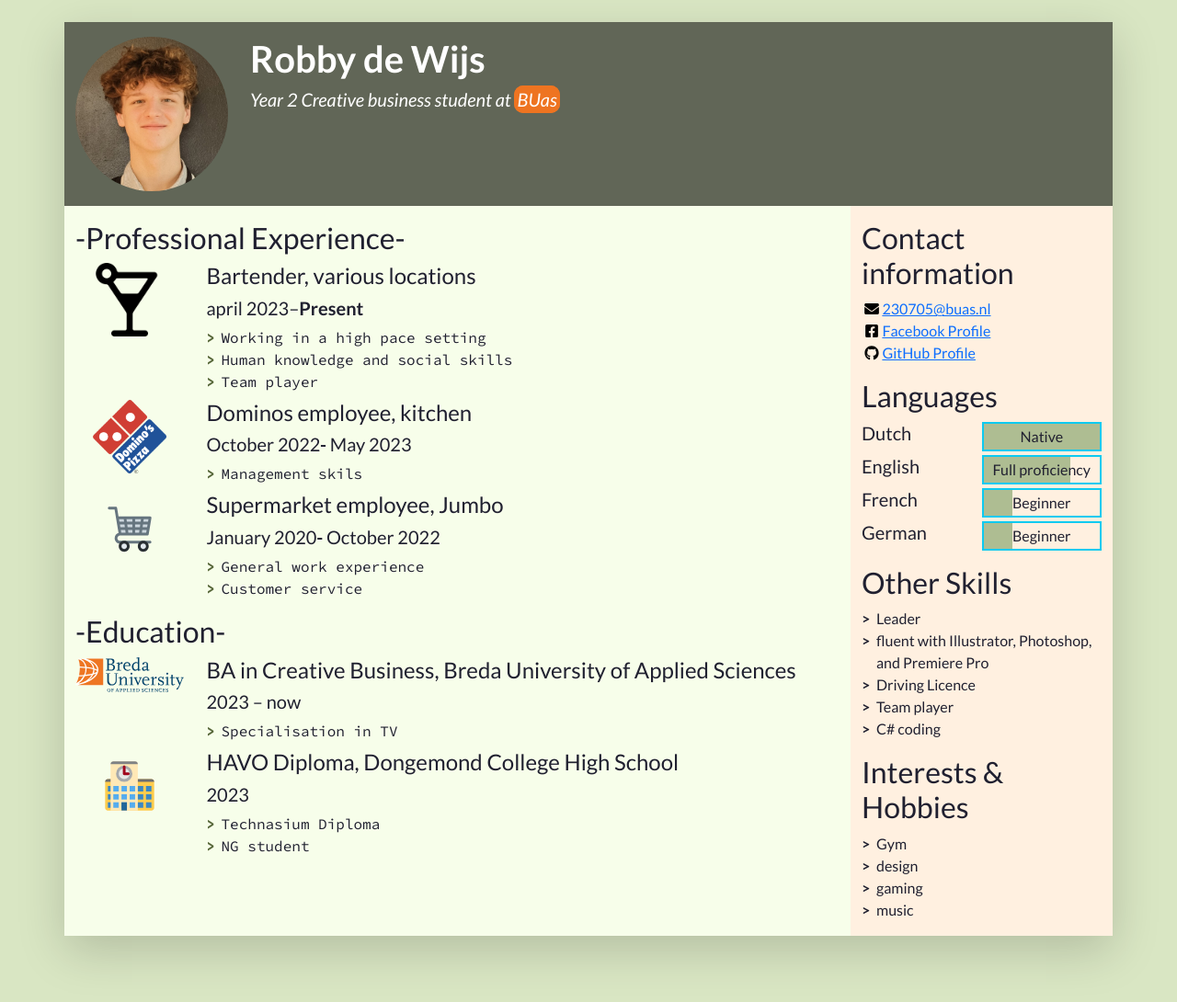
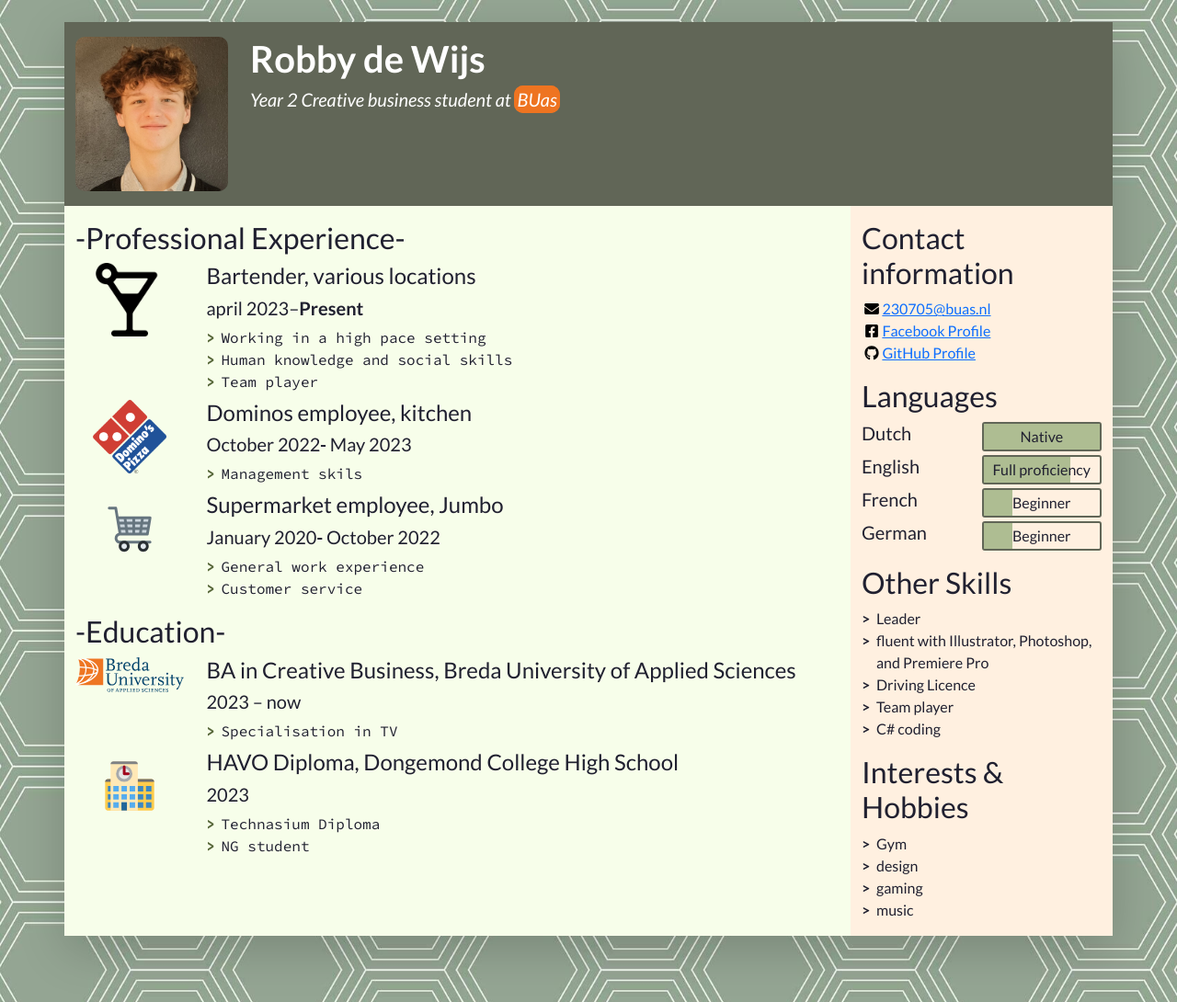
Before and after one commit to Robbydewijs/CV, a plain HTML site: page index.html in a window 1280 px wide. Shown: the top 1090 px of the page at 92% size. Drawn offline with nearby package versions, Linux system fonts and the light colour scheme.

Commit message:
background

```diff
--- a/css/styles.css
+++ b/css/styles.css
@@ -7,7 +7,9 @@
 body {
 	font-family: Lato, "Open Sans", Roboto, "Segoe UI", "Helvetica Neue", Helvetica, Arial, sans-serif;
 	color: #202030;
-	background-color: #D9E6C3;
+
+	background-size: cover;
+	background-size: contain;
 }
 
 /* Styles for custom classes in the document. (There are more, try to find them out!) */
@@ -88,3 +90,16 @@ body {
 	.background-bar {
 		background-color: #aebd92;
 	}
+
+/* this is my class rob */
+	.border-bar {
+		border-color: #616657;
+		border-style: solid;
+		border-width: 2px;
+		border-radius: 3px;
+	}
+
+/* this is my class rob */
+	.portrait-image {
+		border-radius: 10px;
+	}
--- a/index.html
+++ b/index.html
@@ -5,7 +5,7 @@
   <head>
     <meta charset="utf-8">
     <meta name="viewport" content="width=device-width, initial-scale=1, shrink-to-fit=no">
-
+    <body background="images/pattern.jpg"
 
     <link rel="preconnect" href="https://fonts.googleapis.com">
     <link rel="preconnect" href="https://fonts.gstatic.com" crossorigin>
@@ -47,7 +47,7 @@
             "w-100" makes sure the image takes the full width of the column it's in
             "rounded-circle" cuts a circle around the image
           -->
-          <img class="w-100 rounded-circle my-3" src="images/face.jpg" alt="Portrait of Robby de wijs" width="160">
+          <img class="w-100 portrait-image my-3" src="images/face.jpg" alt="Portrait of Robby de wijs" width="160">
         </div>
         <!--
           A container to wrap around your name and tagline. Full-width at small size, then columns of increasing size.
@@ -220,7 +220,7 @@
             <ul class="language-list list-unstyled">
               <li class="language-item d-flex mb-1">
                 <h5 class="language-name w-50">Dutch</h5>
-                <div class="language-level w-50 border border-info border-2 position-relative">
+                <div class="language-level w-50 border-bar position-relative">
                   <!-- The div below is a progress bar. Choose between w-25, w-50, w-75 and w-100 to show your level of fluency -->
                   <div class="language-progress position-absolute background-bar h-100 w-100"></div>
                   <h6 class="position-absolute w-100 text-center top-0 py-1">Native</h6>
@@ -228,7 +228,7 @@
               </li>
               <li class="language-item d-flex mb-1">
                 <h5 class="language-name w-50">English</h5>
-                <div class="language-level w-50 border border-info border-2 position-relative">
+                <div class="language-level w-50 border-bar position-relative">
                   <!-- The div below is a progress bar. Choose between w-25, w-50, w-75 and w-100 to show your level of fluency -->
                   <div class="language-progress position-absolute background-bar h-100 w-75"></div>
                   <h6 class="position-absolute w-100 text-center top-0 py-1">Full proficiency</h6>
@@ -236,7 +236,7 @@
               </li>
               <li class="language-item d-flex mb-1">
                 <h5 class="language-name w-50">French</h5>
-                <div class="language-level w-50 border border-info border-2 position-relative">
+                <div class="language-level w-50 border-bar position-relative">
                   <!-- The div below is a progress bar. Choose between w-25, w-50, w-75 and w-100 to show your level of fluency -->
                   <div class="language-progress position-absolute background-bar h-100 w-25"></div>
                   <h6 class="position-absolute w-100 text-center top-0 py-1">Beginner</h6>
@@ -244,7 +244,7 @@
               </li>
               <li class="language-item d-flex mb-1">
                 <h5 class="language-name w-50">German</h5>
-                <div class="language-level w-50 border border-info border-2 position-relative">
+                <div class="language-level w-50 border-bar position-relative">
                   <!-- The div below is a progress bar. Choose between w-25, w-50, w-75 and w-100 to show your level of fluency -->
                   <div class="language-progress position-absolute background-bar h-100 w-25"></div>
                   <h6 class="position-absolute w-100 text-center top-0 py-1">Beginner</h6>
```
Also changed, not shown: images/pattern.jpg (added), 1 other file.
